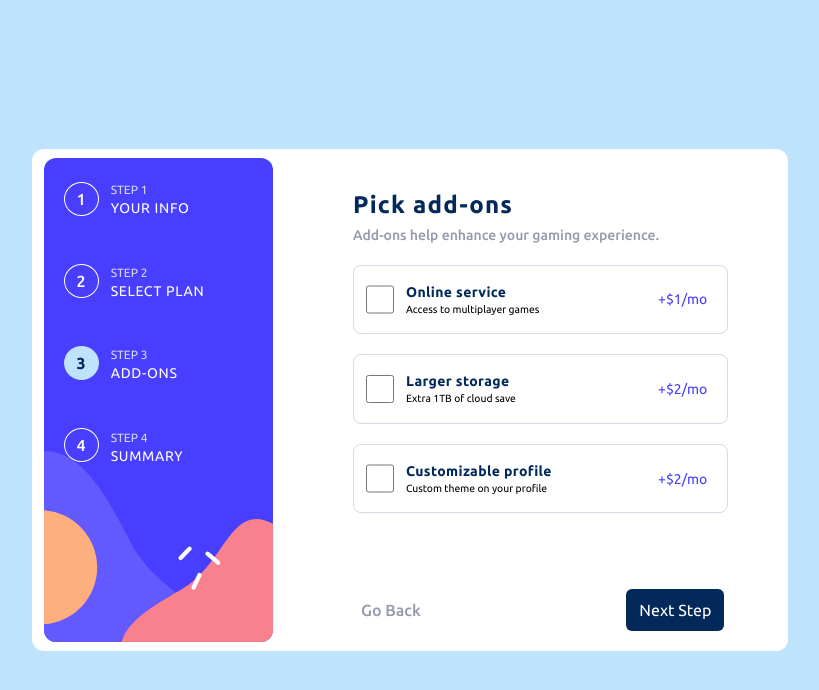
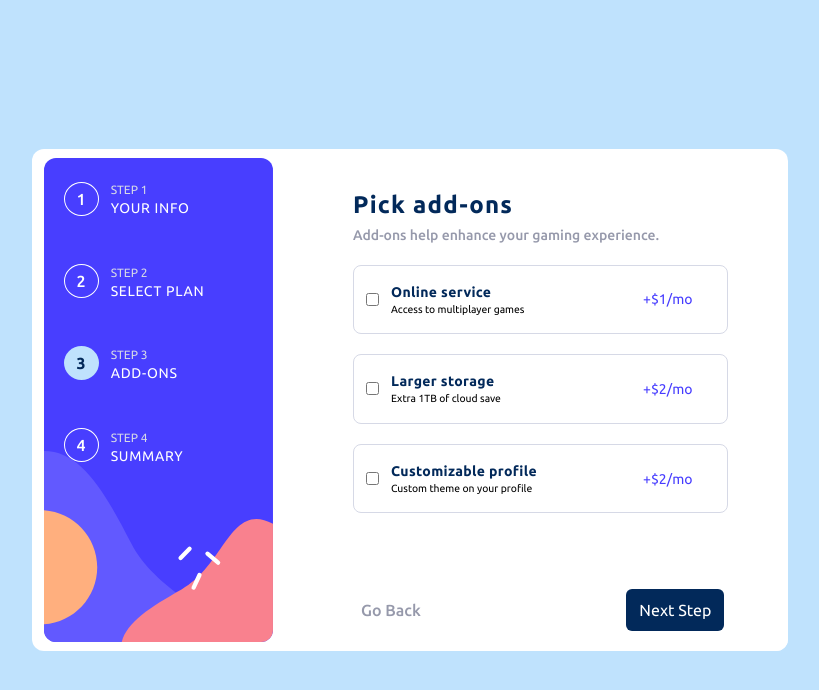
Before and after one commit to Aik-202/aik-multi-step-form, a React (Vite) app in the folder multi-step_form/: page /addons in a window 1280 px wide. Shown: the top 690 px of the page, without its empty margins (230-1049 px from the left). Built offline with nearby package versions, Linux system fonts and the light colour scheme.

Commit message:
Made some adjustments

```diff
--- a/multi-step_form/src/Components/Form/AddOnsInfo.jsx
+++ b/multi-step_form/src/Components/Form/AddOnsInfo.jsx
@@ -39,7 +39,7 @@ export default function AddOnsInfo() {
           addonActive == "Customizable profile" && item.header == "Customizable profile" ? 'bg-light-blue  bg-opacity-[20%] border-t-marine border-purplish':
           'bg-transparent border-light-gray border-t-light-gray'
           }`} onClick={changeAddon} key={item.header}>
-          <input type="checkbox" id={item.header} className='w-[8%]' />
+          <input type="checkbox" id={item.header} className='self-center' />
           <div className='flex flex-col space-y-0 self-center'>
             <label htmlFor={item.header} className='text-sm text-marine font-bold tracking-wide'>
             {item.header}</label>
```
